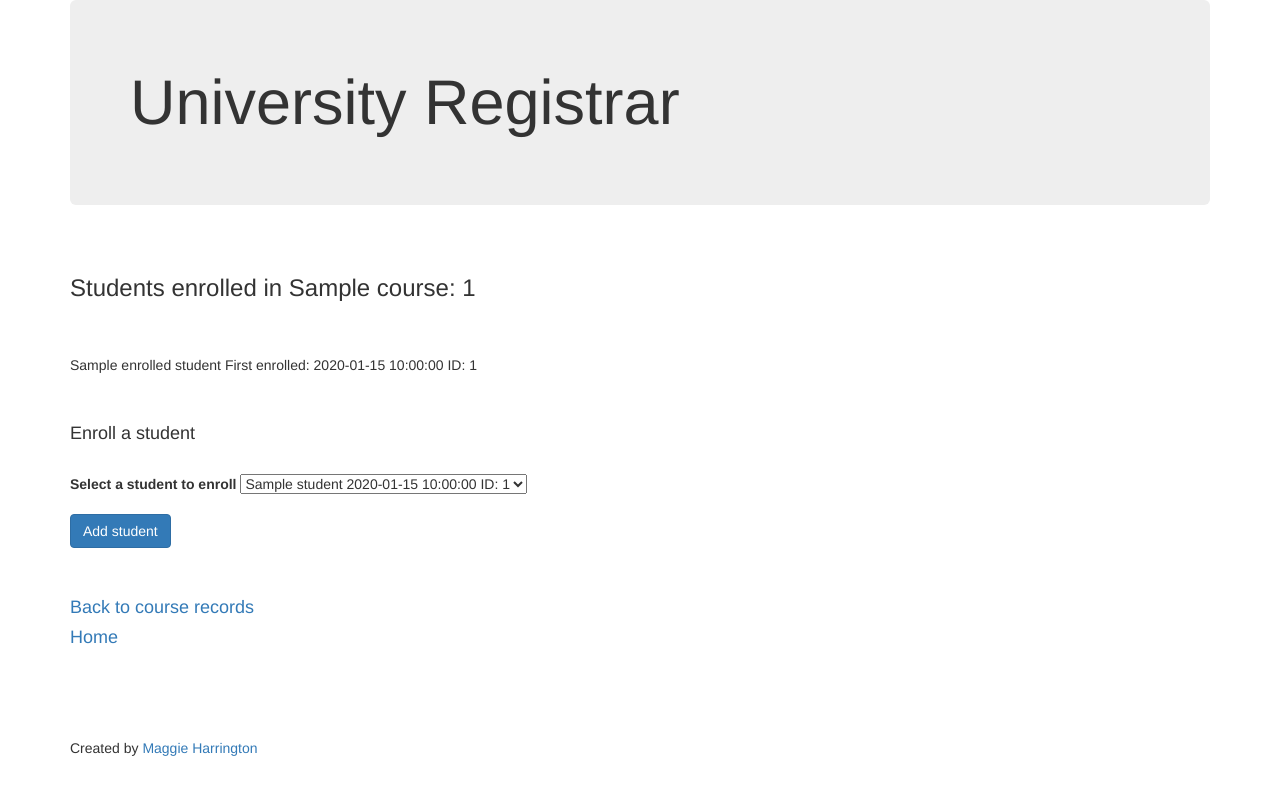
After one commit to maggie-harrington/university-registrar, a PHP site: template views/enroll_students.html.twig in a window 1280 px wide. The commit adds this page. Run offline with PHP 8.4, Linux system fonts and the light colour scheme; the template is opened without the code that fills it: most values are stand-ins (such as "Sample title", 1, 10 or a date in 2020); some libraries are stand-ins or nearby versions.

Commit message:
create enroll_students.html.twig to display all students in a course and assign students to that course

```diff
--- a/views/courses.html.twig
+++ b/views/courses.html.twig
@@ -14,8 +14,10 @@
             <h3>View and Edit Courses</h3><br>
 
             {% if courses is not empty %}
+                <h4>Click the course to view enrolled students</h4><br>
                 {% for course in courses %}
-                    <h4>{{ course.getCourseName }}: {{ course.getCourseNumber }}<h4>
+                    <h4><a href='/courses/{{ course.getId }}/view_students'>
+                        {{ course.getCourseName }}: {{ course.getCourseNumber }}</a><h4>
 
                     <form action='/courses/{{ course.getId }}/edit' method='get'>
                         <button type='submit' class='btn btn-xs btn-info'>Edit</button>
--- /dev/null
+++ b/views/enroll_students.html.twig
@@ -0,0 +1,46 @@
+<!DOCTYPE html>
+<html>
+    <head>
+        <meta charset="utf-8">
+        <link rel='stylesheet' href='https://maxcdn.bootstrapcdn.com/bootstrap/3.3.1/css/bootstrap.min.css'>
+        <title>University Registrar</title>
+    </head>
+    <body>
+        <div class='container'>
+            <div class='jumbotron'>
+                <h1>University Registrar<h1>
+            </div><br>
+
+            <h3>Students enrolled in {{ course.getCourseName }}: {{ course.getCourseNumber}}<h3><br>
+
+                {% for student in enrolled_students %}
+                    <h5>{{ student.getName }} First enrolled: {{ student.getEnrollmentDate }} ID: {{ student.getId }}<h5>
+                {% endfor %}
+                <br><br>
+
+            <h4>Enroll a student</h4><br>
+
+            <form action='/courses/{{ course.getId }}/add_student' method='post'>
+                <input id='course_id' name='course_id' type='hidden' value='{{ course.getId }}'>
+
+                <div class='form-group'>
+                    <label for='student_id'>Select a student to enroll</label>
+                    <select class='' name='student_id' type='text'>
+                        {% for student in all_students %}
+                            <option value="{{ student.getId }}"> {{ student.getName }} {{ student.getEnrollmentDate }} ID: {{ student.getId }}</option>
+                        {% endfor %}
+                    </select>
+                </div>
+
+                <button type='submit' class='btn btn-primary'>Add student</button>
+            </form><br><br>
+
+            <h4><a href='/courses'>Back to course records</a></h4>
+
+            <h4><a href='/'>Home</a></h4><br><br><br><br>
+
+            <footer>Created by <a href="https://github.com/maggie-harrington">Maggie Harrington</a></footer>
+
+        </div>
+    </body>
+</html>
```
Also changed, not shown: app/app.php (+4 -3 lines).
